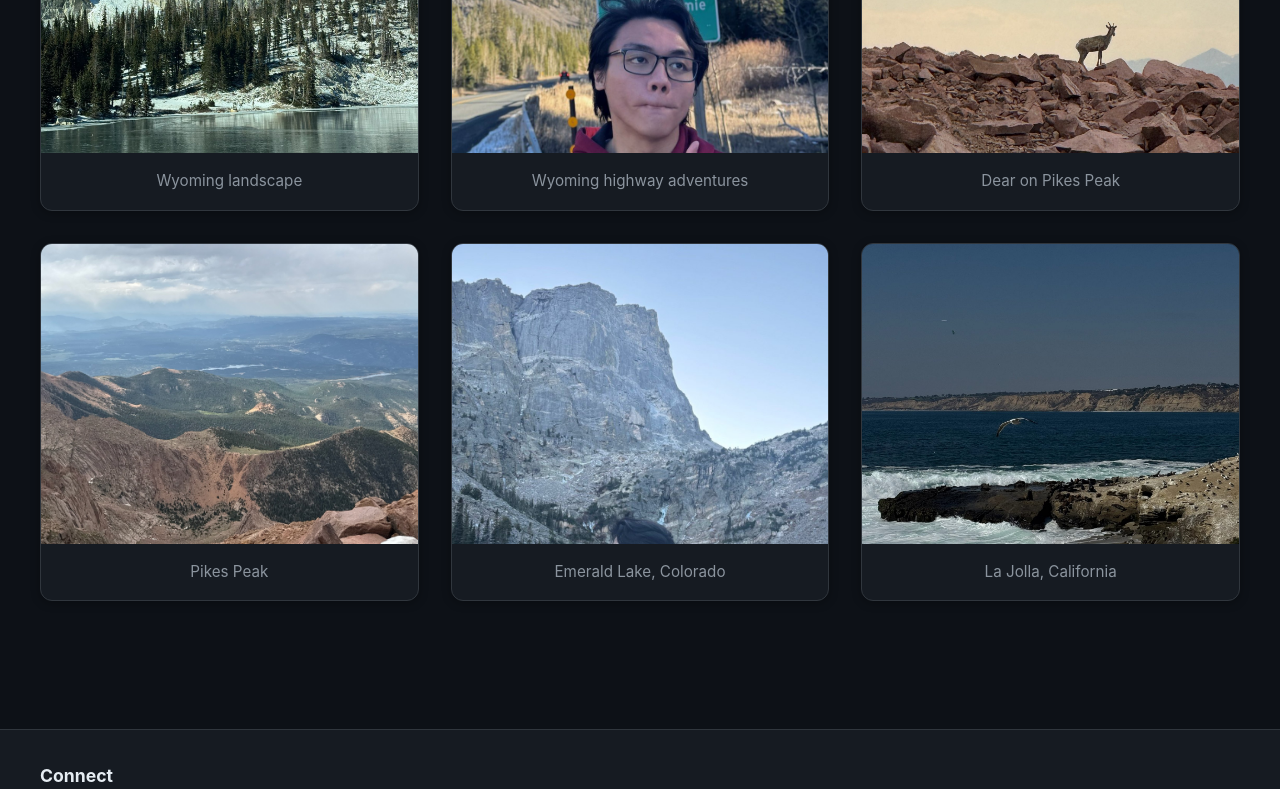
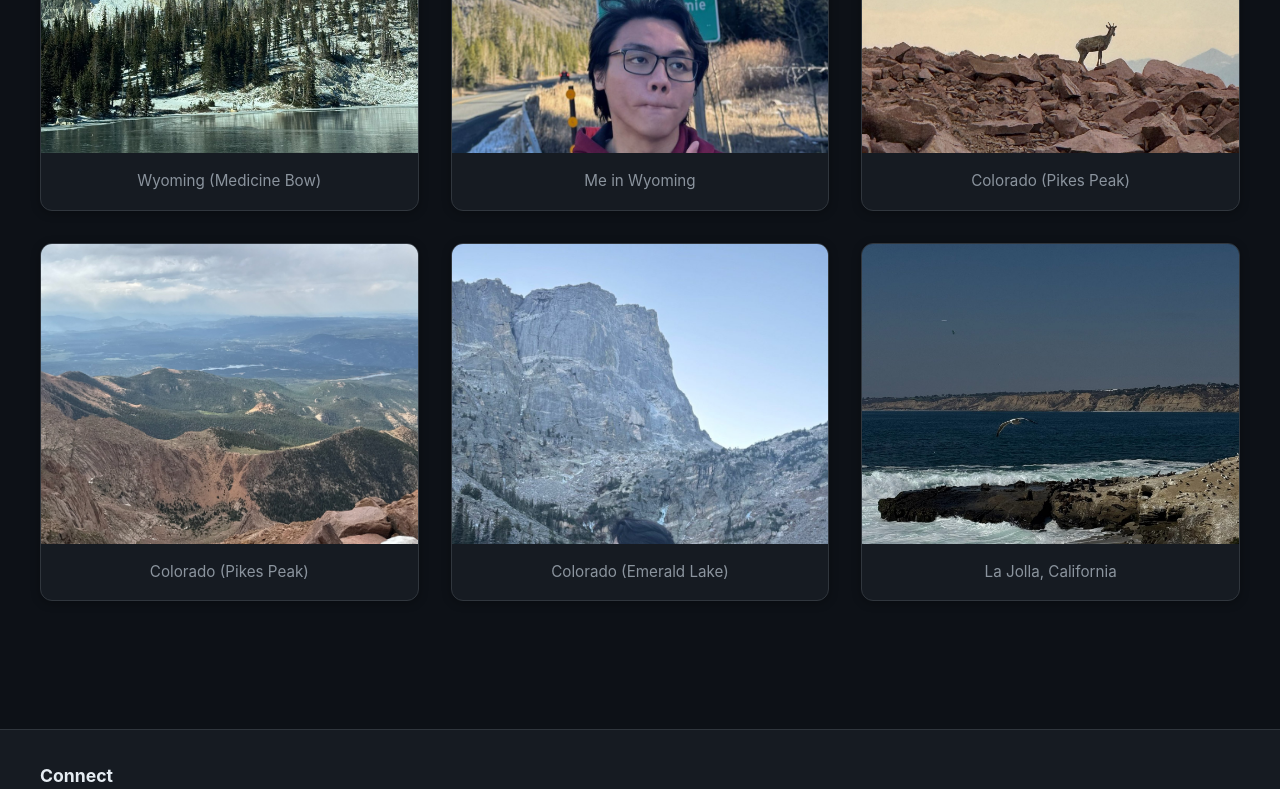
Before and after one commit to richwellp/richwellp.github.io, a Vue app in the folder frontend/: page /misc/travel in a window 1280 px wide. Shown: the part 564-1353 px from the top of the page. Built offline with nearby package versions, Linux system fonts and the light colour scheme.

Commit message:
Content changes

```diff
--- a/frontend/src/data/travelPhotos.js
+++ b/frontend/src/data/travelPhotos.js
@@ -6,21 +6,21 @@ export const travelCategories = [
 
 export const travelPhotos = {
   usa: [
-    { src: '/assets/photos/travel/wyoming/IMG_6023.JPG', caption: 'Wyoming landscape' },
-    { src: '/assets/photos/travel/wyoming/personal.JPG', caption: 'Wyoming highway adventures' },
-    { src: '/assets/photos/travel/colorado/IMG_4426.JPG', caption: 'Dear on Pikes Peak' },
-    { src: '/assets/photos/travel/colorado/IMG_4430.JPG', caption: 'Pikes Peak' },
-    { src: '/assets/photos/travel/colorado/personal_emlake.jpg', caption: 'Emerald Lake, Colorado' },
+    { src: '/assets/photos/travel/wyoming/IMG_6023.JPG', caption: 'Wyoming (Medicine Bow)' },
+    { src: '/assets/photos/travel/wyoming/personal.JPG', caption: 'Me in Wyoming' },
+    { src: '/assets/photos/travel/colorado/IMG_4426.JPG', caption: 'Colorado (Pikes Peak)' },
+    { src: '/assets/photos/travel/colorado/IMG_4430.JPG', caption: 'Colorado (Pikes Peak)' },
+    { src: '/assets/photos/travel/colorado/personal_emlake.jpg', caption: 'Colorado (Emerald Lake)' },
     { src: '/assets/photos/travel/california/IMG_4551.JPG', caption: 'La Jolla, California' }
   ],
   philippines: [
-    { src: '/assets/photos/travel/philippines/IMG_8348.jpg', caption: 'Siargao, Philippines (Cloud 9)' },
-    { src: '/assets/photos/travel/philippines/IMG_8744.jpg', caption: 'Siargao, Philippines' },
-    { src: '/assets/photos/travel/philippines/PXL_20230920_091946963.jpg', caption: 'Coron, Philippines (Mt. Tapias)' }
+    { src: '/assets/photos/travel/philippines/IMG_8348.jpg', caption: 'Siargao (Cloud 9)' },
+    { src: '/assets/photos/travel/philippines/IMG_8744.jpg', caption: 'Flight to Siargao' },
+    { src: '/assets/photos/travel/philippines/PXL_20230920_091946963.jpg', caption: 'Coron (Mt. Tapyas)' }
   ],
   japan: [
-    { src: '/assets/photos/travel/japan/20240603_194332.jpg', caption: 'Tokyo Tower, Japan' },
-    { src: '/assets/photos/travel/japan/20240604_121505.jpg', caption: 'Japan' }
+    { src: '/assets/photos/travel/japan/20240603_194332.jpg', caption: 'Tokyo Tower' },
+    { src: '/assets/photos/travel/japan/20240604_121505.jpg', caption: 'Japan food' }
   ]
 }
 
--- a/frontend/src/views/Experience.vue
+++ b/frontend/src/views/Experience.vue
@@ -15,7 +15,7 @@
     <div class="container">
       <h1>Experience & Projects</h1>
       <p class="page-intro">
-        A chronological overview of my professional work and academic projects, showcasing my journey
+        A chronological overview of my professional work and personal/academic projects, showcasing my journey
         in AI and software engineering.
       </p>
 
```
